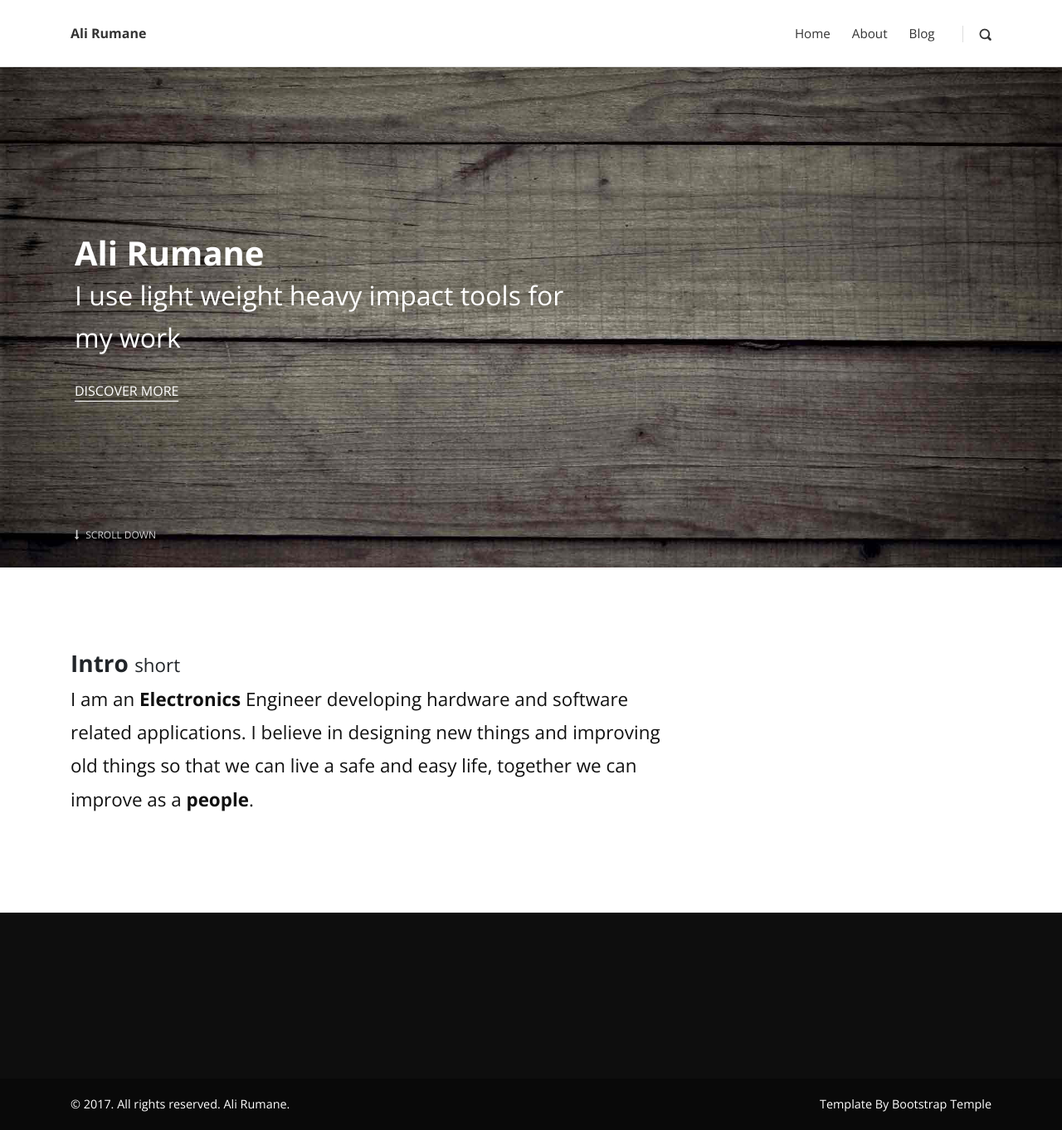
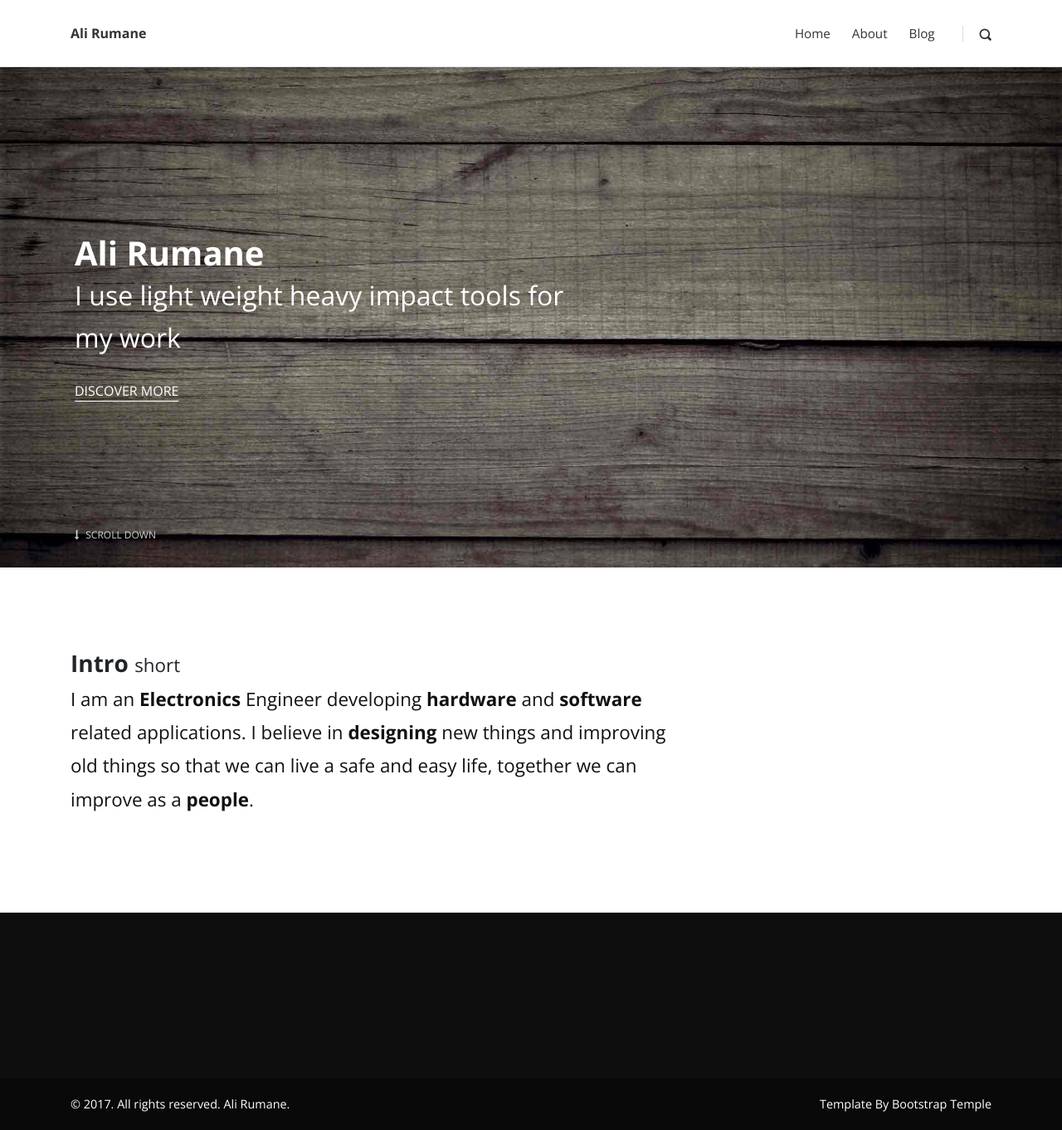
Before and after one commit to alirumane/alirumane.github.io, a Jekyll site: the page built from index.html, in a window 1280 px wide. Shown: the whole page at 83% size. Built offline with Jekyll 4.4.1, drawn with Linux system fonts in a browser that asks for light colours.

Commit message:
Update index.html

```diff
--- a/index.html
+++ b/index.html
@@ -18,7 +18,7 @@ title: Home
         <div class="row">
           <div class="col-lg-8">
             <h2 class="h3">Intro <small>short</small></h2>
-            <p class="text-big">I am an <strong>Electronics </strong>Engineer developing hardware and software related applications. I believe in designing new things and improving old things so that we can live a safe and easy life, together we can improve as a <strong>people</strong>.</p>
+            <p class="text-big">I am an <strong>Electronics </strong>Engineer developing <strong>hardware</strong> and <strong>software</strong> related applications. I believe in <strong>designing</strong> new things and improving old things so that we can live a safe and easy life, together we can improve as a <strong>people</strong>.</p>
           </div>
         </div>
       </div>
```
